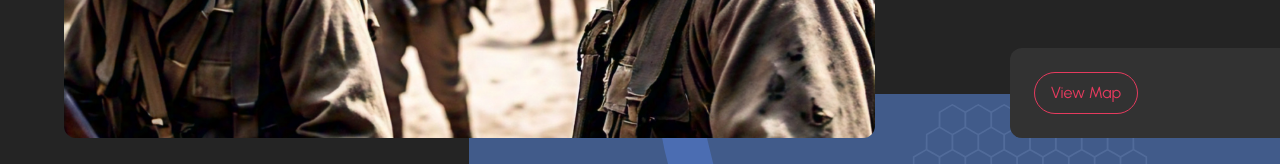
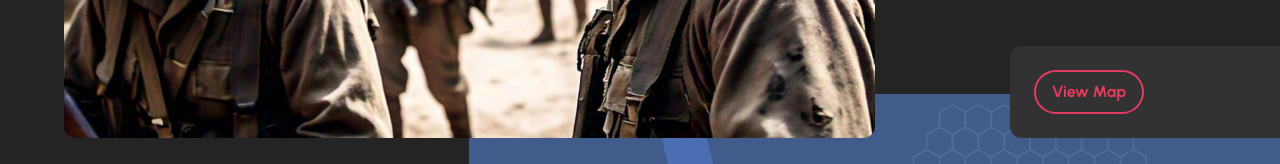
Before and after one commit to arnoldfox21/test-gw, a Next.js app: page / in a window 1280 px wide. Shown: the part 932-1096 px from the top of the page. Built offline with nearby package versions, Linux system fonts and the light colour scheme.

Commit message:
fix: text view map

```diff
--- a/components/Carousel/index.js
+++ b/components/Carousel/index.js
@@ -54,7 +54,7 @@ export default function Carousel({
           <div className="p-6 bg-[#323232] sm:w-2/3 w-full rounded-l-xl sm:rounded-r-none rounded-r-xl flex justify-center sm:justify-start">
             <button
               style={{ borderColor: mainColor, color: mainColor }}
-              className="rounded-full border p-2 px-4"
+              className="rounded-full border-2 p-2 px-4 font-bold"
               onClick={handleOpenMap}
             >
               View Map
```
